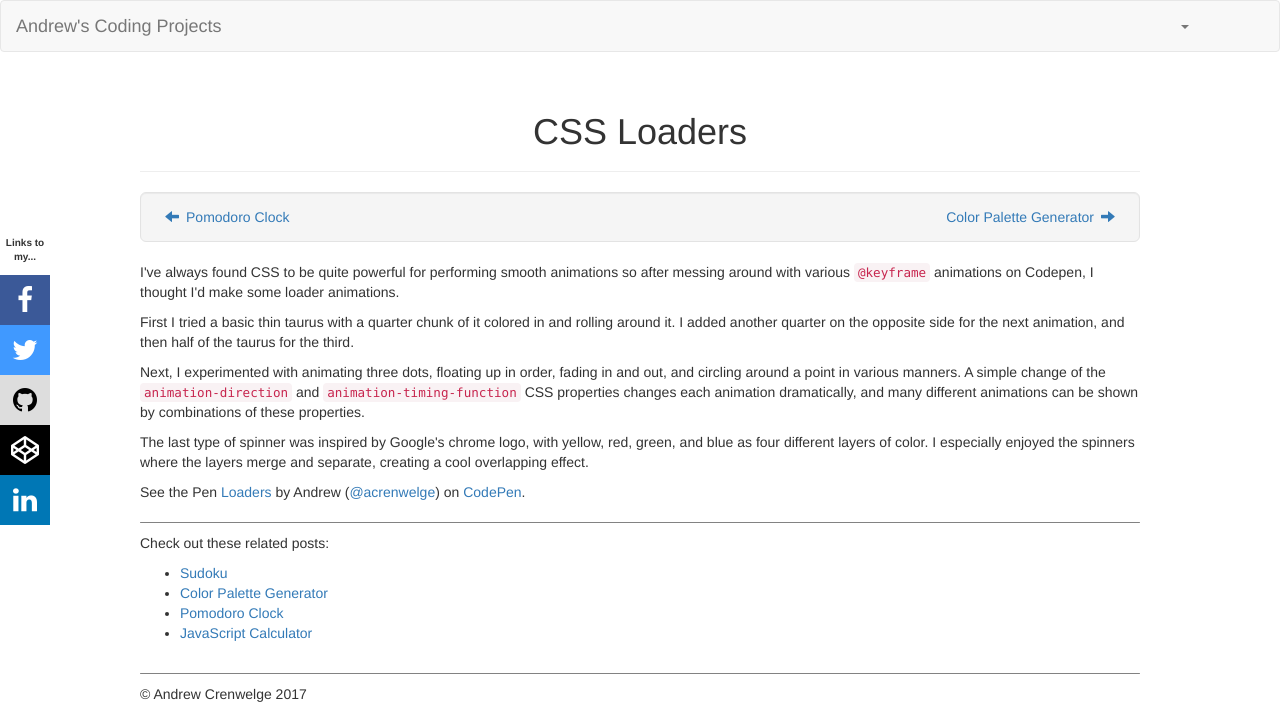
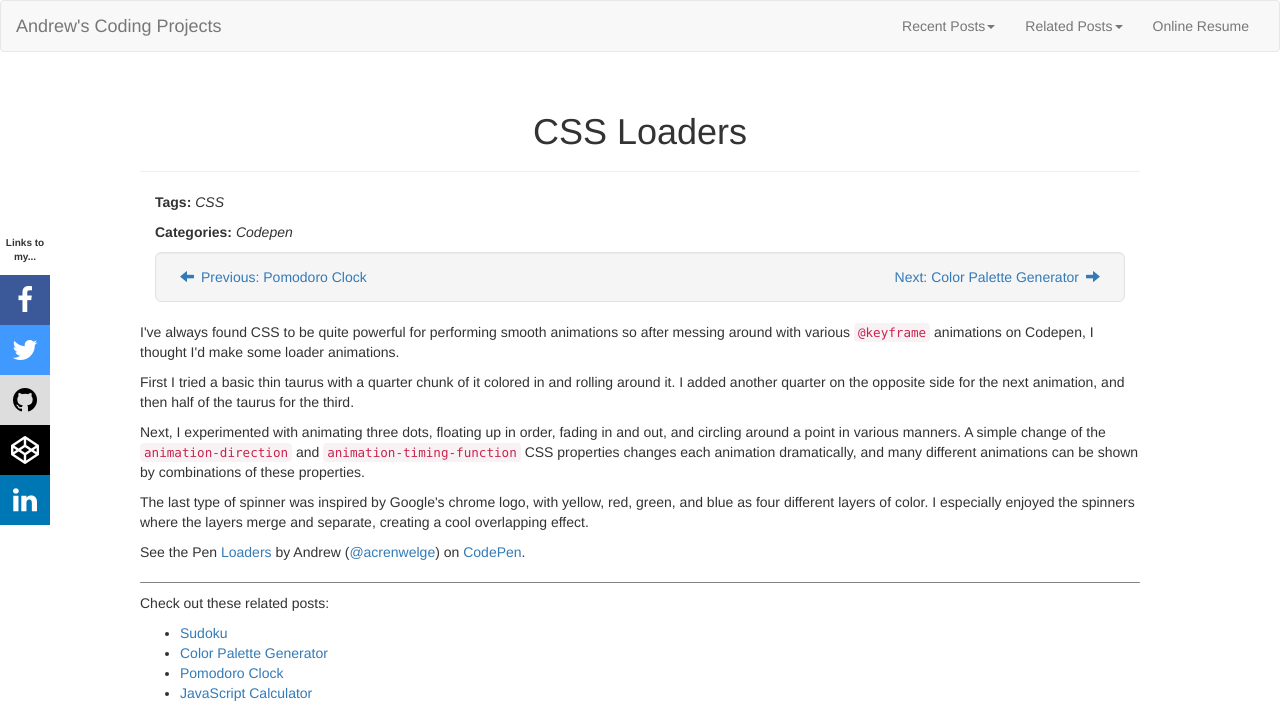
Before and after one commit to acrenwelge/acrenwelge.github.io, a Jekyll site: the page built from _posts/2017-06-15-css-loaders.html, in a window 1280 px wide, cut to the strip 0-714 px from the top of the page. Built offline with Jekyll 4.4.1, drawn with Linux system fonts in a browser that asks for light colours.

Commit message:
Header update

```diff
--- a/Gemfile
+++ b/Gemfile
@@ -12,7 +12,7 @@
 gem "jekyll", "3.3.1"
 
 # This is the default theme for new Jekyll sites. You may change this to anything you like.
-gem "minima"
+# gem "minima"
 
 # If you want to use GitHub Pages, remove the "gem "jekyll"" above and
 # uncomment the line below. To upgrade, run `bundle update github-pages`.
--- a/_includes/header.html
+++ b/_includes/header.html
@@ -16,19 +16,25 @@
     <!-- Collect the nav links, forms, and other content for toggling -->
     <div class="collapse navbar-collapse" id="hidden-menu">
       <ul class="nav navbar-nav navbar-right">
-        <li><a href="#">{{page.section1}}</a></li>
+        {% if page.layout == "post" %}
 				<li class="dropdown">
-          <a href="#" class="dropdown-toggle" data-toggle="dropdown" role="button">{{page.dropdown}}<span class="caret"></span></a>
+          <a href="#" class="dropdown-toggle" data-toggle="dropdown" role="button">Recent Posts<span class="caret"></span></a>
           <ul class="dropdown-menu">
-            <li><a href="#">{{page.dropdown1}}</a></li>
-            <li><a href="#">{{page.dropdown2}}</a></li>
-            <li><a href="#">{{page.dropdown3}}</a></li>
-            <li role="separator" class="divider"></li>
-            <li><a href="#">{{page.dropdown4}}</a></li>
+            {% for post in site.posts limit:5 %}
+    					<li><a href="{{ post.url | prepend: site.github.url }}">{{ post.title | escape }}</a></li>
+    				{% endfor %}
           </ul>
         </li>
-				<li><a href="#">{{page.section2}}</a></li>
-				<li><a href="#">{{page.section3}}</a></li>
+        <li class="dropdown">
+          <a href="#" class="dropdown-toggle" data-toggle="dropdown" role="button">Related Posts<span class="caret"></span></a>
+          <ul class="dropdown-menu">
+            {% for post in site.related_posts limit:5 %}
+    					<li><a href="{{ post.url | prepend: site.github.url }}">{{ post.title | escape }}</a></li>
+    				{% endfor %}
+          </ul>
+        </li>
+      {% endif %}
+      <li><a href="http://www.andrewcrenwelge.com/">Online Resume</a></li>
       </ul>
     </div><!-- /.navbar-collapse -->
   </div><!-- /.container-fluid -->
--- a/_layouts/page.html
+++ b/_layouts/page.html
@@ -14,6 +14,7 @@
 
 <body>
 	{% include social.html %}
+	{% include header.html %}
 	<div id="pg-container" class="container-fluid">
 	  {{content}}
 		{% include footer.html %}
--- a/_layouts/post.html
+++ b/_layouts/post.html
@@ -26,13 +26,19 @@
 	</div>
 
 	<div class="row">
-		<div class="col-xl-12">
+		<div class="col-lg-12">
+			<p>
+				<strong>Tags:</strong> <em>{{page.tags}}</em>
+			</p>
+			<p>
+				<strong>Categories:</strong> <em>{{page.categories}}</em>
+			</p>
 			<div class="well well-lg" id="navigation">
 				{% if page.previous %}<span class="pull-left">
-					<a href="{{page.previous.path}}"><i class="glyphicon glyphicon-arrow-left"></i>&ensp;{{page.previous.title}}</a>
+					<a href="{{ page.previous.url | prepend: site.github.url }}"><i class="glyphicon glyphicon-arrow-left"></i>&ensp;Previous: {{page.previous.title}}</a>
 				</span> {% endif %}
 				{% if page.next %}<span class="pull-right">
-					<a href="{{page.next.path}}">{{page.next.title}}&ensp;<i class="glyphicon glyphicon-arrow-right"></i></a>
+					<a href="{{ page.next.url | prepend: site.github.url }}">Next: {{page.next.title}}&ensp;<i class="glyphicon glyphicon-arrow-right"></i></a>
 				</span> {% endif %}
 			</div>
 		</div>
@@ -52,7 +58,7 @@
 			</p>
 			<ul>
 				{% for post in site.related_posts %}
-					<li><a href="{{ post.path }}">{{ post.title | escape }}</a></li>
+					<li><a href="{{ post.url | prepend: site.github.url }}">{{ post.title | escape }}</a></li>
 				{% endfor %}
 			</ul>
 		</div>
--- a/css/main.scss
+++ b/css/main.scss
@@ -36,9 +36,18 @@
 $on-palm:          600px;
 $on-laptop:        800px;
 //
+$light-blue: #ACDCE5;
+$colombia-blue: #C5DCF7;
+
+$grad1: lighten(#56B4D3,40%);
+$grad2: lighten(#348F50,40%);
 
 body {
-  background-color: #fff; }
+  // background: $grad2;  /* fallback for old browsers */
+  // background: -webkit-linear-gradient(left, $grad1, $grad2);
+  // background: -o-linear-gradient(left, $grad1, $grad2);
+  // background: linear-gradient(to bottom right, $light-blue, $colombia-blue);  /* Chrome 10-25, Safari 5.1-6 */ /* W3C, IE 10+/ Edge, Firefox 16+, Chrome 26+, Opera 12+, Safari 7+ */
+}
 
 #pg-container {
   max-width: 1000px;
@@ -55,9 +64,6 @@
 footer {
   width: 100%;
   padding-top: 10px;
-  > div {
-    background-color: #fff;
-  }
   ul {
     display: inline-block;
     li {
```
Also changed, not shown: Gemfile.lock.
